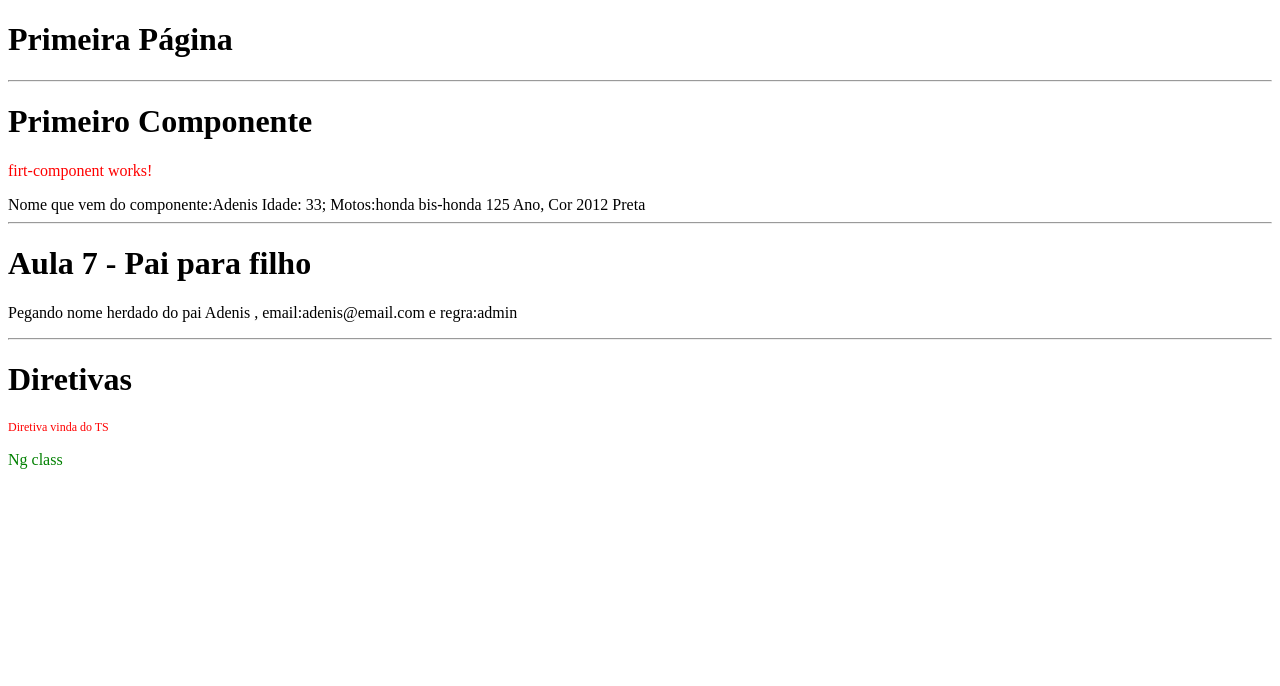
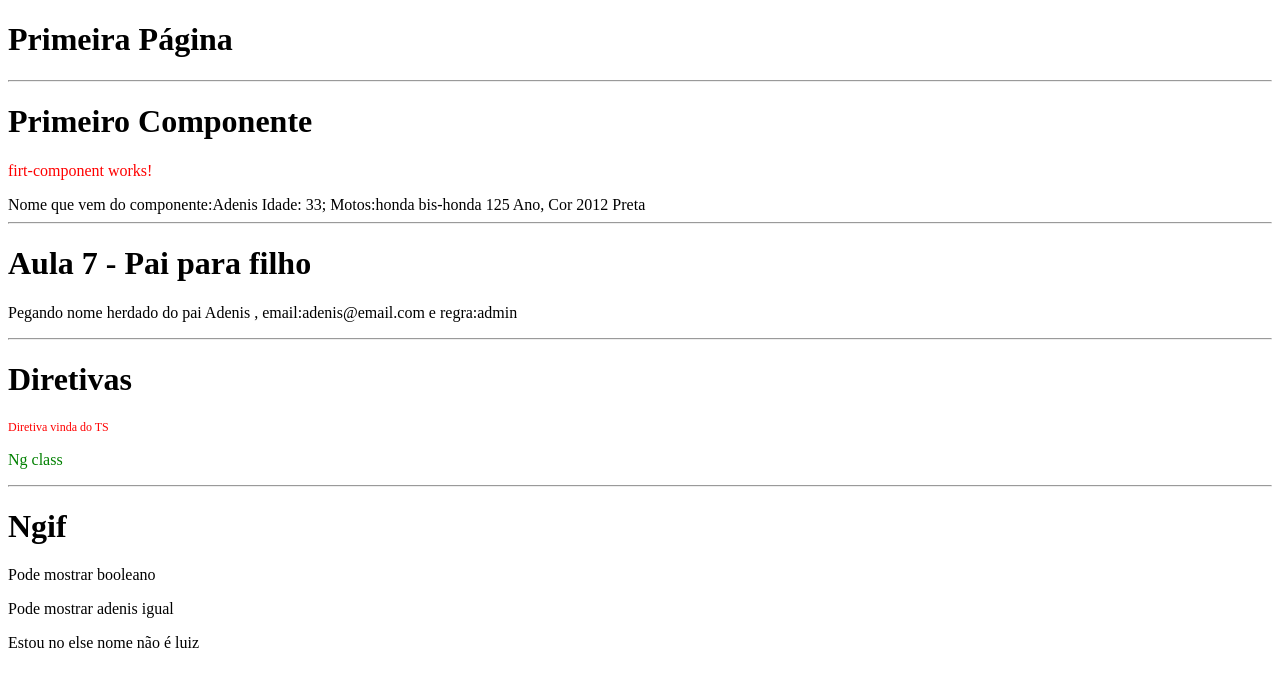
Before and after one commit to adenisluiz/angular_cliente_publico, an Angular app: page / in a window 1280 px wide. Shown: the top 686 px of the page. Built offline with nearby package versions, Linux system fonts and the light colour scheme.

Commit message:
*ngif e else

```diff
--- a/src/app/app.component.html
+++ b/src/app/app.component.html
@@ -14,3 +14,8 @@
 <hr>
 <h1>Diretivas</h1>
 <app-diretivas></app-diretivas>
+
+
+<hr>
+<h1>Ngif </h1>
+<app-if-render></app-if-render>
--- a/src/app/app.module.ts
+++ b/src/app/app.module.ts
@@ -7,6 +7,7 @@ import { FirtComponentComponent } from './components/firt-component/firt-compone
 import { TesteComponent } from './components/teste/teste.component';
 import { ParentDataComponent } from './components/parent-data/parent-data.component';
 import { DiretivasComponent } from './components/diretivas/diretivas.component';
+import { IfRenderComponent } from './components/if-render/if-render.component';
 
 @NgModule({
   declarations: [
@@ -14,7 +15,8 @@ import { DiretivasComponent } from './components/diretivas/diretivas.component';
     FirtComponentComponent,
     TesteComponent,
     ParentDataComponent,
-    DiretivasComponent
+    DiretivasComponent,
+    IfRenderComponent
   ],
   imports: [
     BrowserModule,
--- /dev/null
+++ b/src/app/components/if-render/if-render.component.html
@@ -0,0 +1,8 @@
+<p *ngIf="canShow">Pode mostrar booleano</p>
+
+<p *ngIf="name=== 'adenis'">Pode mostrar  adenis igual</p>
+
+<p *ngIf=" lastName=== 'luiz';else lastNameNotFound">Estou no if lastName é luiz</p>
+<ng-template #lastNameNotFound>
+<p >Estou no else nome não é luiz</p>
+</ng-template>
--- /dev/null
+++ b/src/app/components/if-render/if-render.component.ts
@@ -0,0 +1,12 @@
+import { Component } from '@angular/core';
+
+@Component({
+  selector: 'app-if-render',
+  templateUrl: './if-render.component.html',
+  styleUrls: ['./if-render.component.css']
+})
+export class IfRenderComponent {
+canShow :boolean=true;
+name:string="adenis";
+lastName:string="luiz1";
+}
```
Also changed, not shown: src/app/components/if-render/if-render.component.css (added), 1 other file (tests, documents, lock files or other folders).
